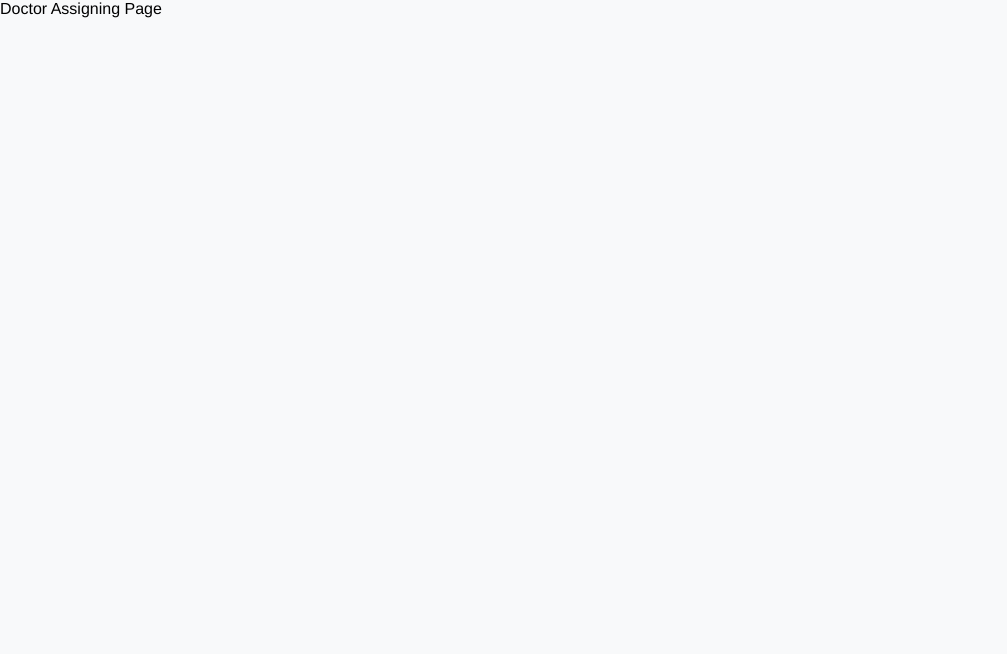
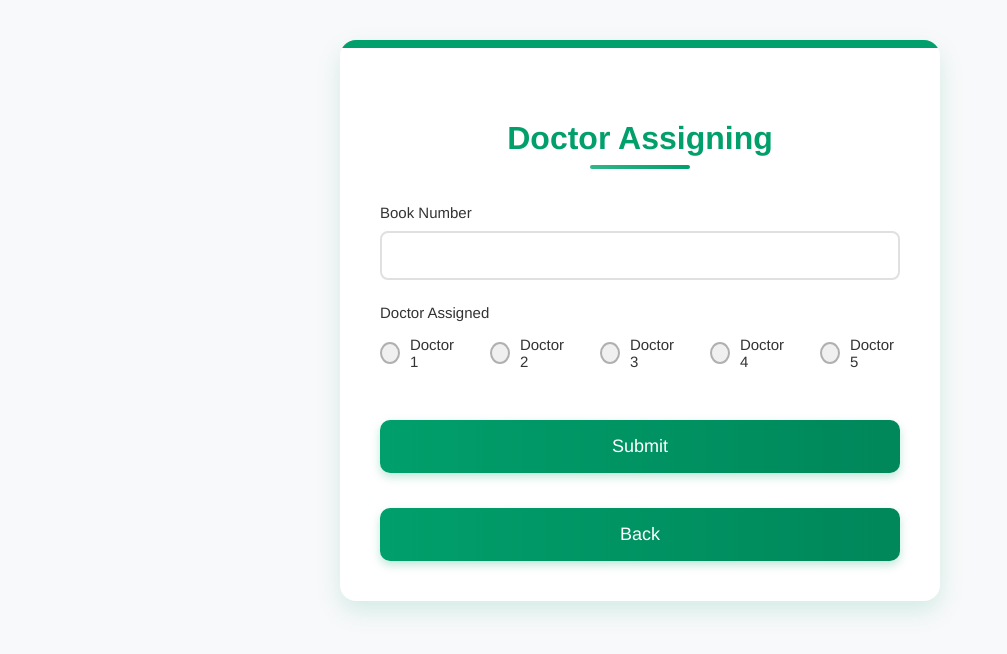
Before and after one commit to nikki-nooka/DUALITY-AI-DRONE-CHALLENGE, a React (Create React App) app in the folder frontend/: page /doctor-assigning in a window 1280 px wide. Shown: the top 654 px of the page, without its empty margins (0-1007 px from the left). Built offline with nearby package versions, Linux system fonts and the light colour scheme.

Commit message:
added doctor assigning and resolved conflicts

```diff
--- a/frontend/src/App.js
+++ b/frontend/src/App.js
@@ -3,7 +3,8 @@ import { BrowserRouter as Router, Route, Routes } from 'react-router-dom';
 import Dashboard from './Pages/Dashboard';
 import PatientRegistration from './Pages/PatientRegistration';
 import Vitals from './Pages/Vitals';
-import DoctorPrescription from './Pages/DoctorPrescription'
+import DoctorPrescription from './Pages/DoctorPrescription';
+import DoctorAssigning from './Pages/DoctorAssigning';
 import './App.css';
 
 function App() {
@@ -13,7 +14,7 @@ function App() {
         <Route exact path="/" element={<Dashboard />} />
         <Route path="/patient-registration" element={<PatientRegistration/>} />
         <Route path="/vitals" element={<Vitals/>} />
-        <Route path="/doctor-assigning" element={<div>Doctor Assigning Page</div>} />
+        <Route path="/doctor-assigning" element={<DoctorAssigning />} />
         <Route path="/doctor-prescription" element={<DoctorPrescription/>} />
         <Route path="/medicine-pickup" element={<div>Medicine Pickup Page</div>} />
         <Route path="/medicine-verification" element={<div>Medicine Verification Page</div>} />
--- /dev/null
+++ b/frontend/src/Pages/DoctorAssigning.js
@@ -0,0 +1,91 @@
+import React, { useState } from 'react';
+import { useNavigate } from 'react-router-dom';
+import axios from 'axios';
+import '../Styles/DoctorAssigning.css';
+
+function DoctorAssigning() {
+  const [formData, setFormData] = useState({
+    bookNumber: '',
+    doc_name: '',
+  });
+  const [message, setMessage] = useState('');
+  const [error, setError] = useState('');
+
+  const navigate = useNavigate();
+
+  const handleChange = (e) => {
+    const { name, value } = e.target;
+    setFormData({
+      ...formData,
+      [name]: value
+    });
+  };
+
+  const handleSubmit = async (e) => {
+    e.preventDefault();
+    try {
+      const response = await axios.post('http://localhost:5002/api/doctor-assign', {
+        book_no: formData.bookNumber,
+        doc_name: formData.doc_name,
+      });
+
+      // Set success message
+      setMessage(response.data.message || 'Doctor patient mapping successful!');
+      setError('');
+      // Scroll to the success message if it's not visible
+      window.scrollTo(0, 0);
+    } catch (error) {
+      console.error('Error:', error); // Log the error to the console
+
+      setError(error.response?.data?.message || 'yayy An error occurred');
+      setMessage('');
+    }
+  };
+
+  const handleBack = () => {
+    navigate('/');
+  };
+
+  return (
+    <div className="doctor-assigning">
+      <h1>Doctor Assigning</h1>
+      {message && <div className="success-msg">{message}</div>}
+      {error && <div className="error-msg">{error}</div>}
+      <form onSubmit={handleSubmit}>
+        <div className="form-group">
+          <label>Book Number</label>
+          <input type="number" name="bookNumber" value={formData.bookNumber} onChange={handleChange} required />
+        </div>
+        <div className="form-group">
+          <label>Doctor Assigned</label>
+          <div className="radio-group">
+            <label>
+              <input type="radio" name="doc_name" value="doctor1" checked={formData.doc_name === 'doctor1'} onChange={handleChange} required />
+              Doctor 1
+            </label>
+            <label>
+              <input type="radio" name="doc_name" value="doctor2" checked={formData.doc_name === 'doctor2'} onChange={handleChange} required />
+              Doctor 2
+            </label>
+            <label>
+              <input type="radio" name="doc_name" value="doctor3" checked={formData.doc_name === 'doctor3'} onChange={handleChange} required />
+              Doctor 3
+            </label>
+            <label>
+              <input type="radio" name="doc_name" value="doctor4" checked={formData.doc_name === 'doctor4'} onChange={handleChange} required />
+              Doctor 4
+            </label>
+            <label>
+              <input type="radio" name="doc_name" value="doctor5" checked={formData.doc_name === 'doctor5'} onChange={handleChange} required />
+              Doctor 5
+            </label>
+          </div>
+        </div>
+        <button type="submit">Submit</button>
+        <button type="button" onClick={handleBack}>Back</button>
+      </form>
+    </div>
+  );
+}
+
+export default DoctorAssigning;
--- /dev/null
+++ b/frontend/src/Styles/DoctorAssigning.css
@@ -0,0 +1,287 @@
+/* PatientRegistration.css */
+@import url('https://fonts.googleapis.com/css2?family=Poppins:wght@300;400;500;600&display=swap');
+
+:root {
+  --surgical-green: #009f6b;
+  --surgical-green-dark: #00875a;
+  --surgical-green-light: #33b589;
+  --surgical-green-lighter: #e6f7f1;
+  --surgical-green-shadow: rgba(0, 159, 107, 0.2);
+  --white: #ffffff;
+  --off-white: #f8f9fa;
+  --light-gray: #e0e0e0;
+}
+
+body {
+  background-color: var(--off-white);
+  margin: 0;
+  padding: 0;
+  font-family: 'Poppins', sans-serif;
+}
+
+.doctor-assigning {
+  max-width: 600px;
+  margin: 40px auto;
+  padding: 40px;
+  background-color: var(--white);
+  border-radius: 16px;
+  box-shadow: 0 10px 25px rgba(0, 159, 107, 0.15);
+  position: relative;
+  overflow: hidden;
+}
+
+.doctor-assigning::before {
+  content: '';
+  position: absolute;
+  top: 0;
+  left: 0;
+  width: 100%;
+  height: 8px;
+  background-color: var(--surgical-green);
+}
+
+.doctor-assigning h1 {
+  color: var(--surgical-green);
+  text-align: center;
+  margin-bottom: 35px;
+  font-weight: 600;
+  font-size: 32px;
+  position: relative;
+  padding-bottom: 12px;
+}
+
+.doctor-assigning h1::after {
+  content: '';
+  position: absolute;
+  bottom: 0;
+  left: 50%;
+  transform: translateX(-50%);
+  width: 100px;
+  height: 4px;
+  background: linear-gradient(to right, var(--surgical-green-light), var(--surgical-green));
+  border-radius: 2px;
+}
+
+.form-group {
+  margin-bottom: 24px;
+  position: relative;
+}
+
+.form-group label {
+  display: block;
+  margin-bottom: 10px;
+  color: #333;
+  font-weight: 500;
+  font-size: 15px;
+  transition: color 0.3s ease;
+}
+
+.form-group:focus-within label {
+  color: var(--surgical-green);
+}
+
+.form-group input[type="text"],
+.form-group input[type="number"] {
+  width: 100%;
+  padding: 14px 16px;
+  border: 2px solid var(--light-gray);
+  border-radius: 8px;
+  font-size: 15px;
+  transition: all 0.3s ease;
+  background-color: var(--white);
+}
+
+.form-group input[type="text"]:hover,
+.form-group input[type="number"]:hover {
+  border-color: #b0b0b0;
+}
+
+.form-group input[type="text"]:focus,
+.form-group input[type="number"]:focus {
+  outline: none;
+  border-color: var(--surgical-green);
+  box-shadow: 0 0 0 3px var(--surgical-green-shadow);
+  background-color: var(--surgical-green-lighter);
+}
+
+.radio-group {
+  display: flex;
+  gap: 30px;
+  padding: 5px 0;
+}
+
+.radio-group label {
+  display: flex;
+  align-items: center;
+  cursor: pointer;
+  font-weight: 400;
+  color: #333;
+}
+
+.radio-group label:hover {
+  color: var(--surgical-green);
+}
+
+/* Base radio button styling */
+.radio-group input[type="radio"] {
+  appearance: none;
+  -webkit-appearance: none;
+  width: 22px;
+  height: 22px;
+  border: 2px solid #b0b0b0;
+  border-radius: 50%;
+  margin-right: 10px;
+  position: relative;
+  cursor: pointer;
+  background-color: #f0f0f0;
+  /* Only transition the dot appearance, not the entire button */
+  transition: border-color 0.2s ease;
+}
+
+.radio-group input[type="radio"]:hover {
+  border-color: var(--surgical-green);
+}
+
+.radio-group input[type="radio"]:checked {
+  border-color: var(--surgical-green-dark); /* Darker green for checked state */
+}
+
+.radio-group input[type="radio"]:checked::before {
+  content: '';
+  position: absolute;
+  top: 50%;
+  left: 50%;
+  transform: translate(-50%, -50%);
+  width: 12px;
+  height: 12px;
+  background-color: var(--surgical-green-dark);
+  border-radius: 50%;
+  animation: dotAppear 0.2s ease-out forwards;
+}
+
+@keyframes dotAppear {
+  0% { opacity: 0; }
+  100% { opacity: 1; }
+}
+
+button[type="submit"],
+button[type="button"] {
+  display: block;
+  width: 100%;
+  padding: 16px;
+  background: linear-gradient(to right, var(--surgical-green), var(--surgical-green-dark));
+  color: white;
+  border: none;
+  border-radius: 10px;
+  font-size: 18px;
+  font-weight: 500;
+  cursor: pointer;
+  transition: all 0.3s ease;
+  margin-top: 35px;
+  box-shadow: 0 4px 10px rgba(0, 159, 107, 0.25);
+  position: relative;
+  overflow: hidden;
+}
+
+button[type="submit"]::after,
+button[type="button"]::after {
+  content: '';
+  position: absolute;
+  top: 0;
+  left: 0;
+  width: 100%;
+  height: 100%;
+  background: linear-gradient(to right, transparent, rgba(255, 255, 255, 0.2), transparent);
+  transform: translateX(-100%);
+  transition: transform 0.6s ease;
+}
+
+button[type="submit"]:hover,
+button[type="button"]:hover {
+  background: linear-gradient(to right, var(--surgical-green-dark), var(--surgical-green));
+  transform: translateY(-3px);
+  box-shadow: 0 6px 15px rgba(0, 159, 107, 0.35);
+}
+
+button[type="submit"]:hover::after,
+button[type="button"]:hover::after {
+  transform: translateX(100%);
+}
+
+button[type="submit"]:active,
+button[type="button"]:active {
+  transform: translateY(-1px);
+  box-shadow: 0 3px 8px rgba(0, 159, 107, 0.25);
+}
+
+/* Add responsive styling */
+@media (max-width: 768px) {
+  .doctor-assigning {
+    padding: 30px 20px;
+    margin: 20px;
+    max-width: 100%;
+  }
+
+  .radio-group {
+    flex-direction: column;
+    gap: 15px;
+  }
+
+  .doctor-assigning h1 {
+    font-size: 26px;
+  }
+}
+
+/* Placeholder styling */
+::-webkit-input-placeholder {
+  color: #bbbbbb;
+  opacity: 0.7;
+}
+::-moz-placeholder {
+  color: #bbbbbb;
+  opacity: 0.7;
+}
+:-ms-input-placeholder {
+  color: #bbbbbb;
+  opacity: 0.7;
+}
+:-moz-placeholder {
+  color: #bbbbbb;
+  opacity: 0.7;
+}
+
+/* Custom input number styling (hide arrows) */
+input[type="number"]::-webkit-inner-spin-button,
+input[type="number"]::-webkit-outer-spin-button {
+  -webkit-appearance: none;
+  margin: 0;
+}
+
+/* Alternative approach to remove spinner for Firefox */
+input[type="number"] {
+  appearance: textfield;
+}
+
+/* Add subtle animation on form load */
+@keyframes fadeInUp {
+  from { opacity: 0; transform: translateY(20px); }
+  to { opacity: 1; transform: translateY(0); }
+}
+
+.doctor-assigning {
+  animation: fadeInUp 0.6s ease-out;
+}
+
+.form-group {
+  animation: fadeInUp 0.6s ease-out;
+  animation-fill-mode: both;
+}
+
+.form-group:nth-child(1) { animation-delay: 0.1s; }
+.form-group:nth-child(2) { animation-delay: 0.2s; }
+.form-group:nth-child(3) { animation-delay: 0.3s; }
+.form-group:nth-child(4) { animation-delay: 0.4s; }
+.form-group:nth-child(5) { animation-delay: 0.5s; }
+.form-group:nth-child(6) { animation-delay: 0.6s; }
+.form-group:nth-child(7) { animation-delay: 0.7s; }
+.form-group:nth-child(8) { animation-delay: 0.8s; }
```
Also changed, not shown: frontend/src/Styles/DocPatConsult.css (deleted), 2 other files (tests, documents, lock files or other folders).
